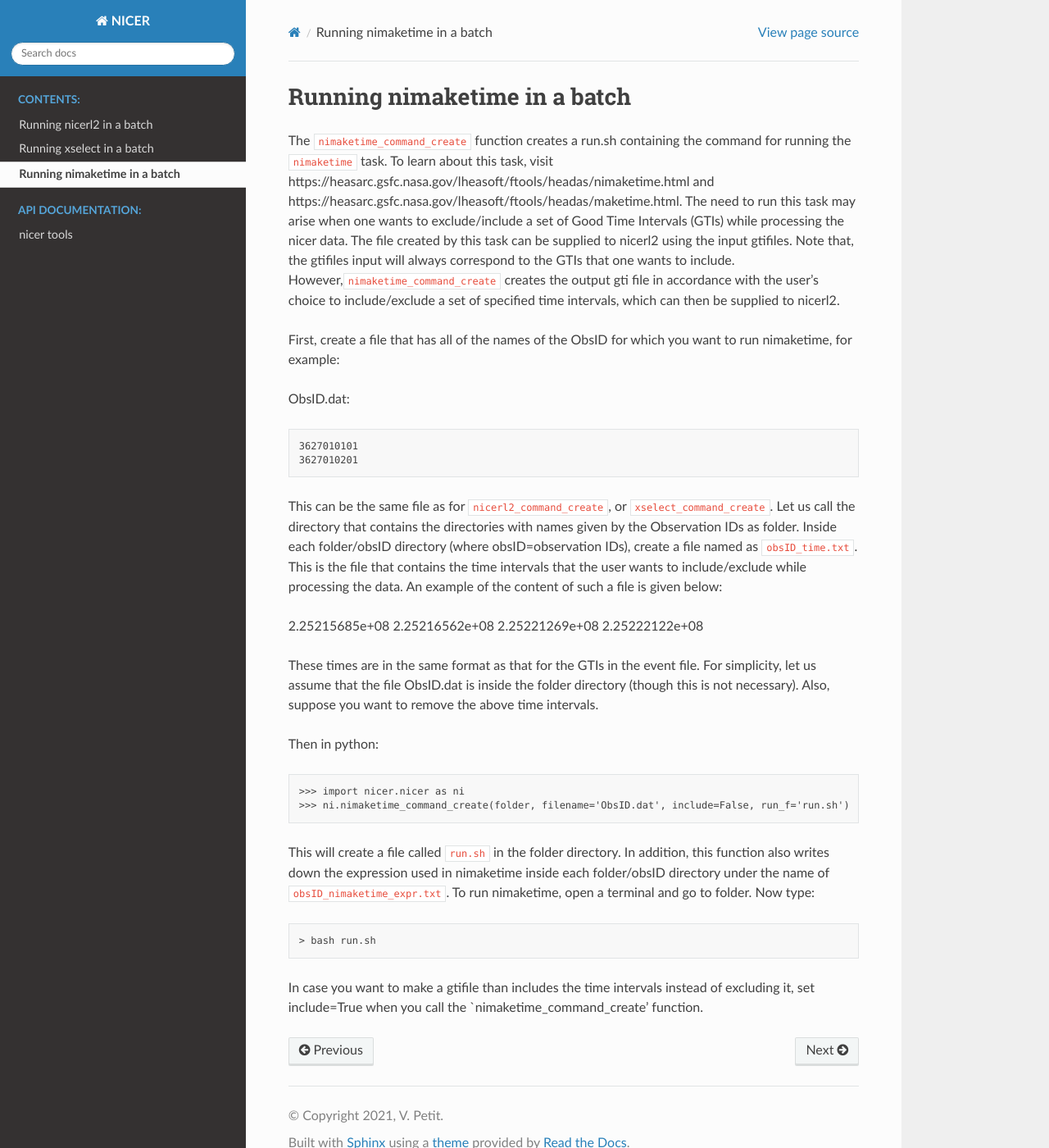
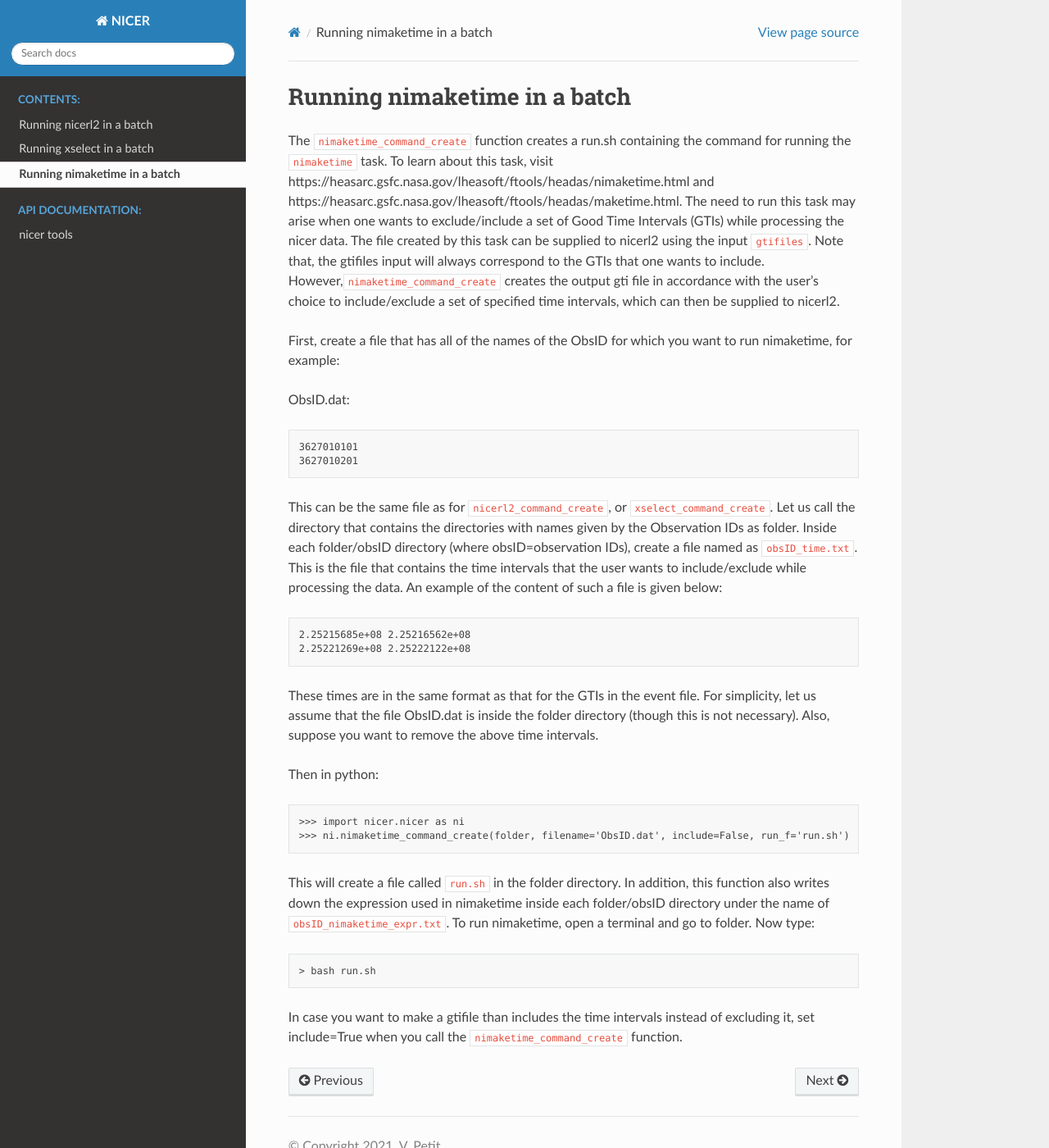
Before and after one commit to veropetit/nicer, a Sphinx documentation site: the page built from docs-src/source/nimaketime.md, in a window 1280 px wide and 1400 px high. Shown: the whole window at 82% size. Built offline with Sphinx 7.4.7 and the Read the Docs theme 2.0.0, drawn with Linux system fonts in a browser that asks for light colours; pages that are not in the unit, such as notebooks, are missing from menus.

```diff
--- a/docs-src/source/nimaketime.md
+++ b/docs-src/source/nimaketime.md
@@ -1,6 +1,6 @@
 # Running nimaketime in a batch
 
-The `nimaketime_command_create` function creates a run.sh containing the command for running the `nimaketime` task. To learn about this task, visit https://heasarc.gsfc.nasa.gov/lheasoft/ftools/headas/nimaketime.html and https://heasarc.gsfc.nasa.gov/lheasoft/ftools/headas/maketime.html. The need to run this task may arise when one wants to exclude/include a set of Good Time Intervals (GTIs) while processing the nicer data. The file created by this task can be supplied to nicerl2 using the input gtifiles. Note that, the gtifiles input will always correspond to the GTIs that one wants to include. However,`nimaketime_command_create` creates the output gti file in accordance with the user's choice to include/exclude a set of specified time intervals, which can then be supplied to nicerl2.
+The `nimaketime_command_create` function creates a run.sh containing the command for running the `nimaketime` task. To learn about this task, visit https://heasarc.gsfc.nasa.gov/lheasoft/ftools/headas/nimaketime.html and https://heasarc.gsfc.nasa.gov/lheasoft/ftools/headas/maketime.html. The need to run this task may arise when one wants to exclude/include a set of Good Time Intervals (GTIs) while processing the nicer data. The file created by this task can be supplied to nicerl2 using the input `gtifiles`. Note that, the gtifiles input will always correspond to the GTIs that one wants to include. However,`nimaketime_command_create` creates the output gti file in accordance with the user's choice to include/exclude a set of specified time intervals, which can then be supplied to nicerl2.
 
 First, create a file that has all of the names of the ObsID for which you want to run nimaketime, for example:
 
@@ -11,8 +11,8 @@ ObsID.dat:
 
 This can be the same file as for `nicerl2_command_create`, or `xselect_command_create`. Let us call the directory that contains the directories with names given by the Observation IDs as folder. Inside each folder/obsID directory (where obsID=observation IDs), create a file named as `obsID_time.txt`. This is the file that contains the time intervals that the user wants to include/exclude while processing the data. An example of the content of such a file is given below:
 
-2.25215685e+08 2.25216562e+08
-2.25221269e+08 2.25222122e+08
+    2.25215685e+08 2.25216562e+08
+    2.25221269e+08 2.25222122e+08
 
 These times are in the same format as that for the GTIs in the event file. For simplicity, let us assume that the file ObsID.dat is inside the folder directory (though this is not necessary). Also, suppose you want to remove the above time intervals.
 
@@ -25,4 +25,4 @@ This will create a file called `run.sh` in the folder directory. In addition, th
 
     > bash run.sh
 
-In case you want to make a gtifile than includes the time intervals instead of excluding it, set include=True when you call the `nimaketime_command_create' function.
+In case you want to make a gtifile than includes the time intervals instead of excluding it, set include=True when you call the `nimaketime_command_create` function.
```
Also changed, not shown: 2 other files.
